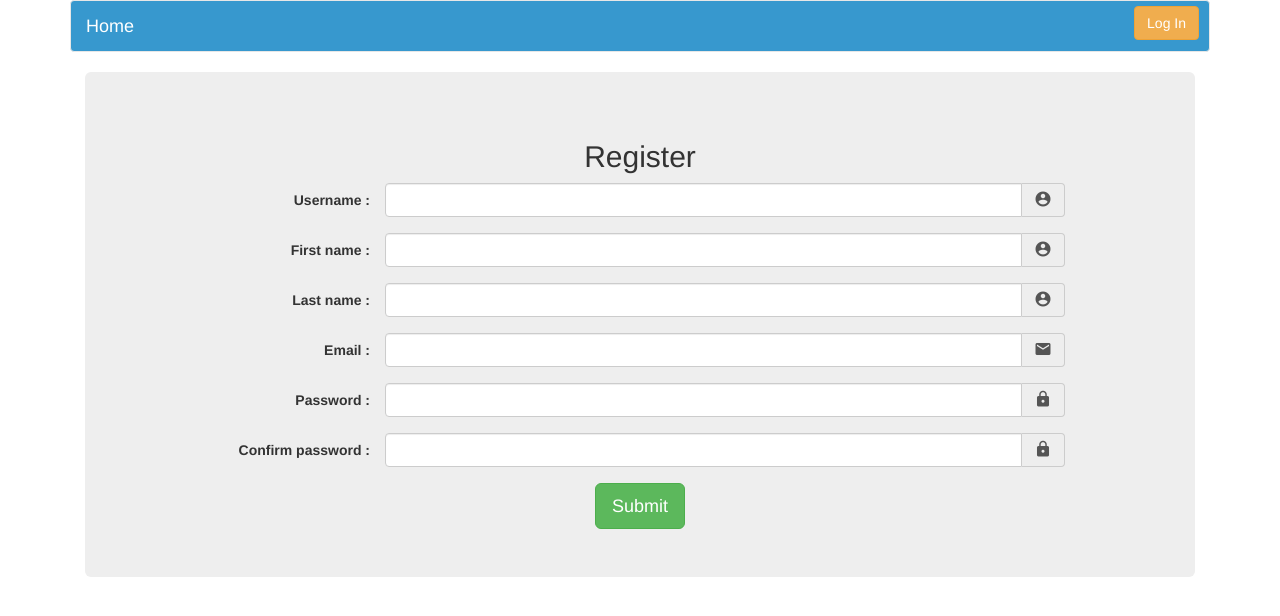
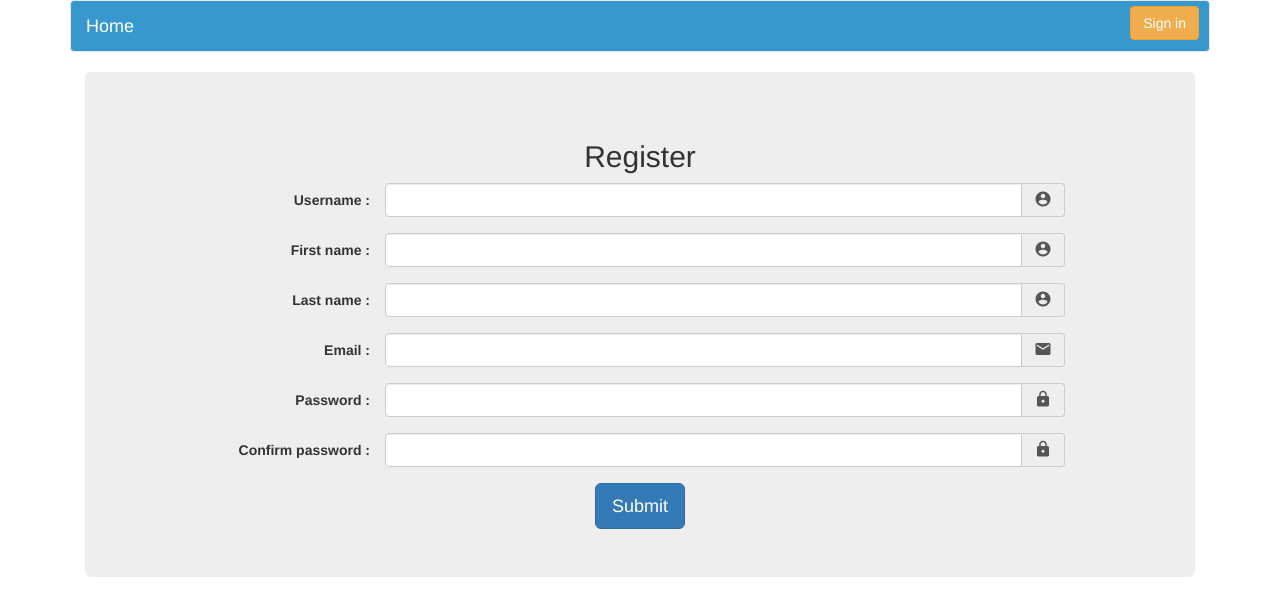
Before and after one commit to avencat/bjtu-software-project-training, a React (Create React App) app: page /Register in a window 1280 px wide. Shown: the top 616 px of the page. Built offline with nearby package versions, Linux system fonts and the light colour scheme; a web font is replaced by a local one.

Commit message:
Fixed some style issues

```diff
--- a/src/components/Navbar.js
+++ b/src/components/Navbar.js
@@ -1,8 +1,9 @@
 import React, { Component } from 'react';
 import { Link } from 'react-router';
+import PropTypes from 'prop-types';
 import '../App.css';
 
-export default class Nav extends Component {
+export default class Navbar extends Component {
 
 
   constructor(props) {
@@ -10,7 +11,9 @@ export default class Nav extends Component {
 
     this.user = sessionStorage.getItem("userToken");
 
+    this.onLogin = this.onLogin.bind(this);
     this.onLogout = this.onLogout.bind(this);
+    this.onRegister = this.onRegister.bind(this);
   }
 
 
@@ -18,11 +21,11 @@ export default class Nav extends Component {
     const isLoggedIn = sessionStorage.getItem("userToken");
 
     this.MyButton = (
-      <li><button className="btn btn-warning log">
-        <Link to="/login" style={styles.whiteLink}>
-          Log In
-        </Link>
-      </button></li>
+      <li>
+        <button onClick={this.onLogin} className="btn btn-warning log" style={styles.whiteLink}>
+          Sign in
+        </button>
+      </li>
     );
 
     if (isLoggedIn) {
@@ -30,9 +33,7 @@ export default class Nav extends Component {
       this.MyButton = (
         <li>
           <button onClick={this.onLogout} className="btn btn-danger log">
-            <Link to="/login" style={styles.whiteLink}>
-              Log out
-            </Link>
+            Sign out
           </button>
         </li>
       )
@@ -41,10 +42,8 @@ export default class Nav extends Component {
 
       this.MyButton = (
         <li>
-          <button className="btn btn-success log">
-            <Link to="/Register" style={styles.whiteLink}>
-              Register
-            </Link>
+          <button className="btn btn-success log" onClick={this.onRegister}>
+            Register
           </button>
         </li>
       );
@@ -53,10 +52,27 @@ export default class Nav extends Component {
   }
 
 
+  onLogin() {
+
+    this.props.router.replace({ pathname: '/login' });
+
+  }
+
+
   onLogout() {
+
     sessionStorage.removeItem("userToken");
     sessionStorage.removeItem("userId");
+    this.props.router.replace({ pathname: '/login', state: { flashStatus: "info", flashMessage: "Goodbye!" } });
     // TODO call server function to delete the token on the server too
+
+  }
+
+
+  onRegister() {
+
+    this.props.router.replace({ pathname: '/register' });
+
   }
 
 
@@ -119,3 +135,10 @@ const styles = {
   }
 
 };
+
+Navbar.propTypes = {
+
+  router: PropTypes.object.isRequired,
+  location: PropTypes.object.isRequired
+
+};
--- a/src/components/UserForm.js
+++ b/src/components/UserForm.js
@@ -87,7 +87,7 @@ export default class UserForm extends Component {
         </div>
 
         <div>
-          <input className="btn btn-lg btn-success" type="submit" value="Submit"/>
+          <input className="btn btn-lg btn-primary" type="submit" value="Submit"/>
         </div>
 
       </form>
--- a/src/views/Home.js
+++ b/src/views/Home.js
@@ -167,7 +167,7 @@ export default class Profile extends Component {
           onDismiss={this.handleHideFlashMessage}
         />
 
-        <Nav location={this.props.location}/>
+        <Nav location={this.props.location} router={this.props.router} />
 
         <div className="col-sm-12">
 
--- a/src/views/Login.js
+++ b/src/views/Login.js
@@ -16,8 +16,6 @@ class Login extends Component {
 
     this.flashStatus = null;
     this.flashMessage = null;
-
-    console.log(props);
 
     if (props.location.state) {
 
@@ -81,7 +79,23 @@ class Login extends Component {
     return (
       <div style={{position: 'relative'}}>
 
-        <Nav location={this.props.location}/>
+        {
+          this.flashMessage && this.flashStatus ?
+
+            <Alert
+              visible={this.state.alertVisible}
+              message={this.flashMessage}
+              status={this.flashStatus}
+              dismissTimer={6000}
+              onDismiss={this.handleAlertDismiss}
+            />
+
+          :
+
+            <div/>
+        }
+
+        <Nav location={this.props.location} router={this.props.router} />
 
         <div className="col-sm-12">
 
@@ -116,7 +130,7 @@ class Login extends Component {
               </div>
 
               <div>
-                <input className="btn btn-lg btn-success" type="submit" value="Submit" />
+                <input className="btn btn-lg btn-primary" type="submit" value="Submit" />
               </div>
 
             </form>
@@ -125,22 +139,6 @@ class Login extends Component {
 
         </div>
 
-        {
-          this.flashMessage && this.flashStatus ?
-
-            <Alert
-              visible={this.state.alertVisible}
-              message={this.flashMessage}
-              status={this.flashStatus}
-              dismissTimer={6000}
-              onDismiss={this.handleAlertDismiss}
-            />
-
-          :
-
-            <div/>
-        }
-
       </div>
     );
   }
--- a/src/views/Profile.js
+++ b/src/views/Profile.js
@@ -134,7 +134,7 @@ export default class Profile extends Component {
           onDismiss={this.handleHideFlashMessage}
         />
 
-        <Nav location={this.props.location}/>
+        <Nav location={this.props.location} router={this.props.router} />
 
         <div className="col-sm-12">
 
--- a/src/views/Register.js
+++ b/src/views/Register.js
@@ -81,7 +81,7 @@ class Register extends Component {
     return (
       <div>
 
-        <Nav location={this.props.location}/>
+        <Nav location={this.props.location} router={this.props.router} />
 
         <div className="col-sm-12">
 
```
